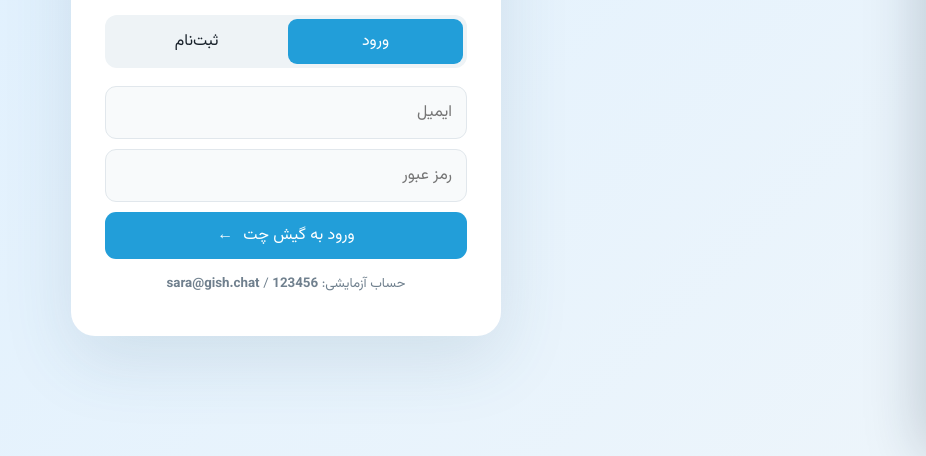
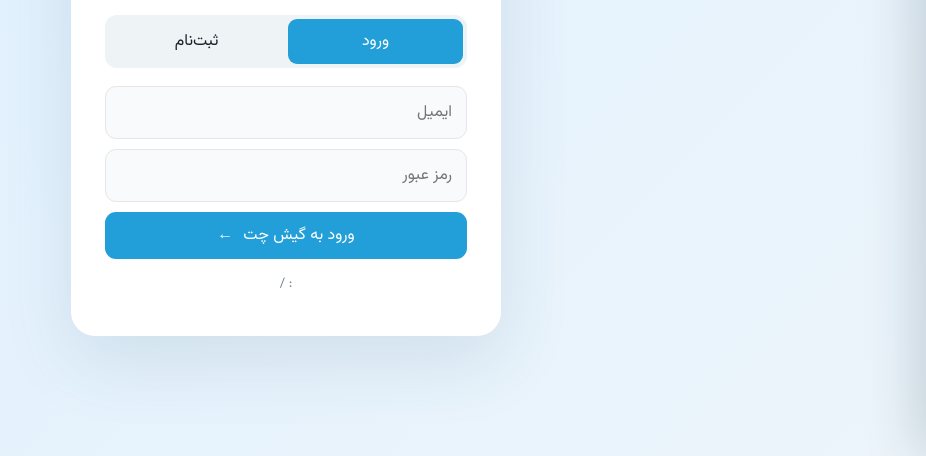
Before and after one commit to morycal2/gishchat25, a website: page index.html in a window 1280 px wide. Shown: the part 344-800 px from the top of the page, without its empty margins (354-1280 px from the left). Drawn offline with nearby package versions, Linux system fonts and the light colour scheme.

Commit message:
Update index.html

```diff
--- a/index.html
+++ b/index.html
@@ -8,7 +8,7 @@
 <link rel="stylesheet" href="style.css"><script src="/socket.io/socket.io.js"></script>
 </head>
 <body>
-<div id="auth" class="auth"><div class="auth-card"><div class="logo-orb logo-image"><img src="/gish-icon.png" alt="آیکن گیش چت"></div><div class="eyebrow">GISH CHAT</div><h1>گیش چت</h1><p>ساده، سریع و حرفه‌ای</p><div class="tabs"><button class="active" data-tab="login">ورود</button><button data-tab="register">ثبت‌نام</button></div><form id="loginForm"><input id="loginEmail" type="email" autocomplete="email" placeholder="ایمیل" required><input id="loginPass" type="password" autocomplete="current-password" placeholder="رمز عبور" required><button class="primary big-btn">ورود به گیش چت <span>←</span></button></form><form id="registerForm" class="hidden"><input id="regName" placeholder="نام نمایشی" required><input id="regEmail" type="email" autocomplete="email" placeholder="ایمیل" required><input id="regPass" type="password" autocomplete="new-password" placeholder="رمز عبور (حداقل ۶ کاراکتر)" required><button class="primary big-btn">ساخت حساب <span>←</span></button></form><small>حساب آزمایشی: <b>sara@gish.chat</b> / <b>123456</b></small><div id="authError" class="error"></div></div></div>
+<div id="auth" class="auth"><div class="auth-card"><div class="logo-orb logo-image"><img src="/gish-icon.png" alt="آیکن گیش چت"></div><div class="eyebrow">GISH CHAT</div><h1>گیش چت</h1><p>ساده، سریع و حرفه‌ای</p><div class="tabs"><button class="active" data-tab="login">ورود</button><button data-tab="register">ثبت‌نام</button></div><form id="loginForm"><input id="loginEmail" type="email" autocomplete="email" placeholder="ایمیل" required><input id="loginPass" type="password" autocomplete="current-password" placeholder="رمز عبور" required><button class="primary big-btn">ورود به گیش چت <span>←</span></button></form><form id="registerForm" class="hidden"><input id="regName" placeholder="نام نمایشی" required><input id="regEmail" type="email" autocomplete="email" placeholder="ایمیل" required><input id="regPass" type="password" autocomplete="new-password" placeholder="رمز عبور (حداقل ۶ کاراکتر)" required><button class="primary big-btn">ساخت حساب <span>←</span></button></form><small>: <b></b> / <b></b></small><div id="authError" class="error"></div></div></div>
 
 <div id="app" class="app hidden">
 <aside class="sidebar">
```
